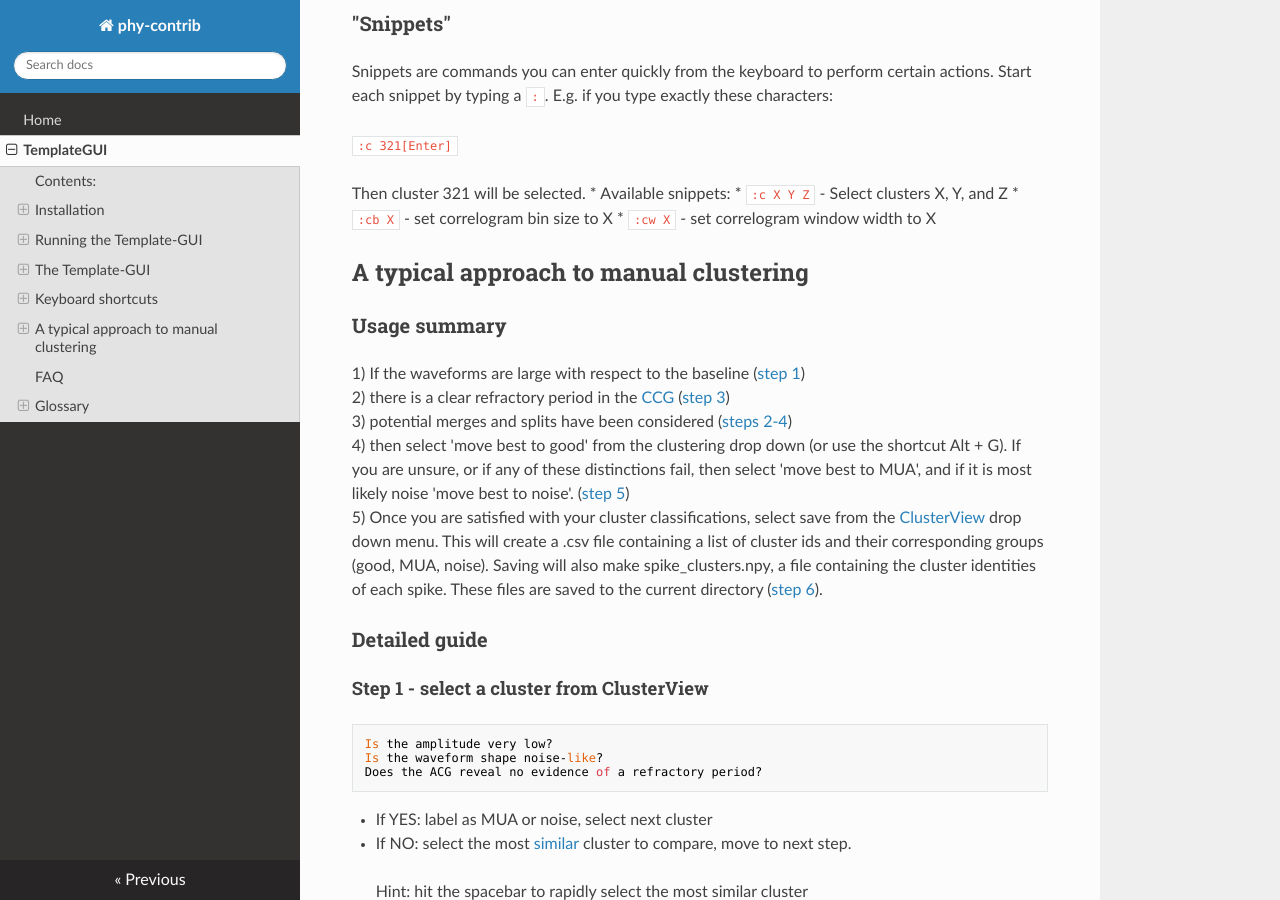
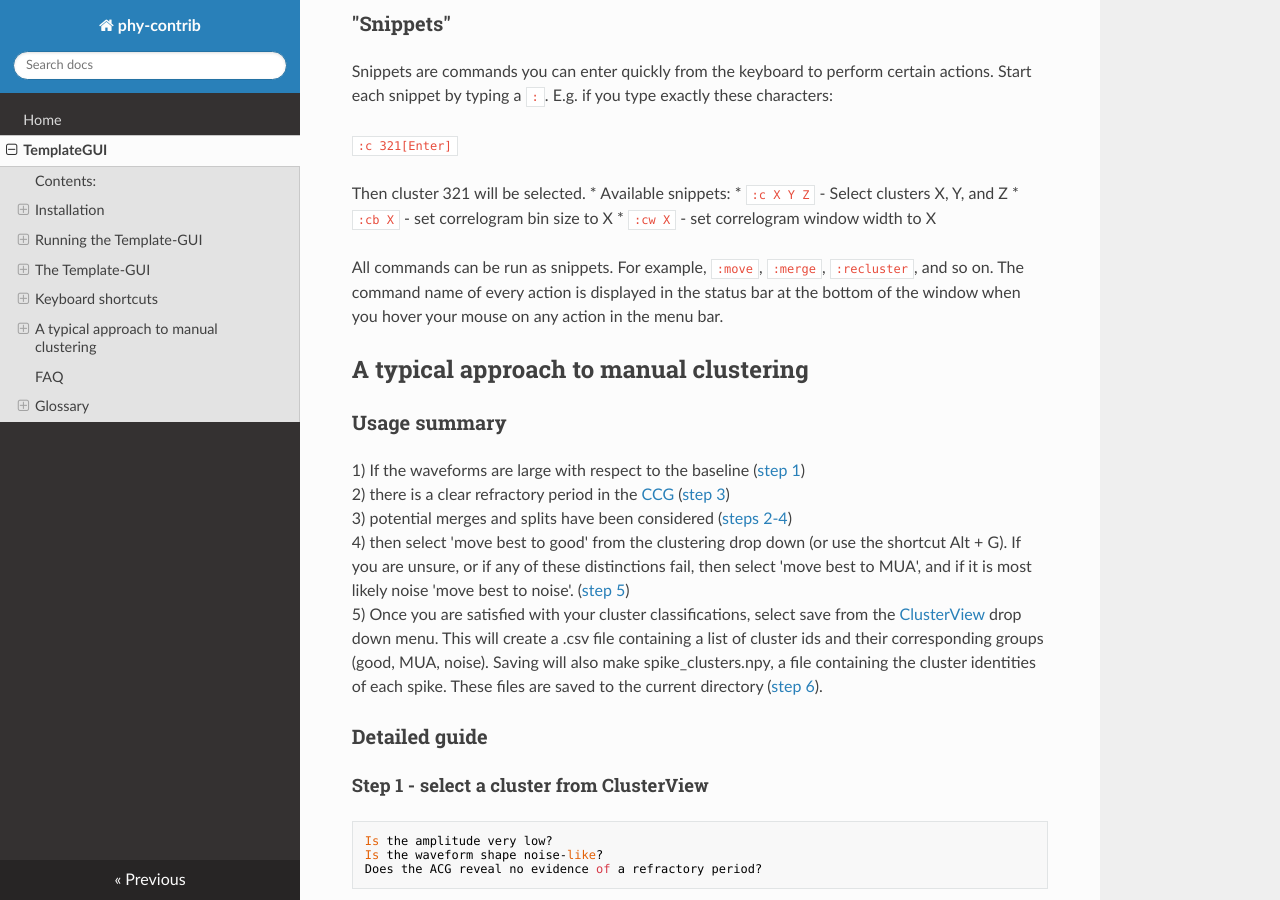
Before and after one commit to kwikteam/phy-contrib, an MkDocs documentation site: the page built from docs/template-gui.md, in a window 1280 px wide and 900 px high, scrolled down 9313 px. Built offline with MkDocs 1.6.1, drawn with Linux system fonts in a browser that asks for light colours; nearby versions of some CDN libraries; old or Windows-style settings are respelled for this version of MkDocs.

Commit message:
Add info about snippets

```diff
--- a/docs/template-gui.md
+++ b/docs/template-gui.md
@@ -242,6 +242,8 @@ Then cluster 321 will be selected.
   * `:cb X` - set correlogram bin size to X
   * `:cw X` - set correlogram window width to X
 
+All commands can be run as snippets. For example, `:move`, `:merge`, `:recluster`, and so on. The command name of every action is displayed in the status bar at the bottom of the window when you hover your mouse on any action in the menu bar.
+
 <a name="user-guide"></a>
 ## A typical approach to manual clustering
 
```
